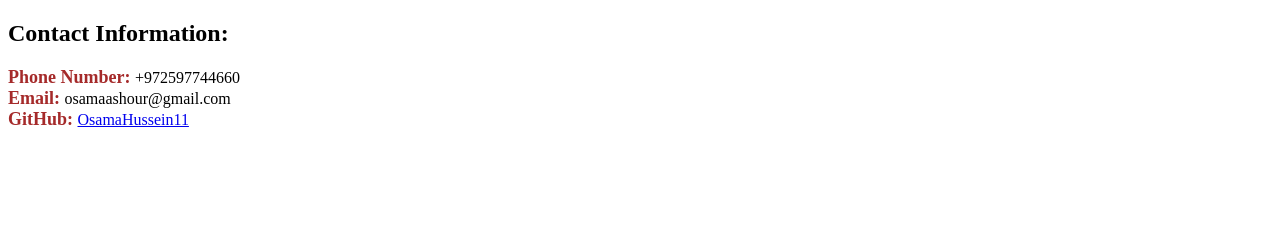
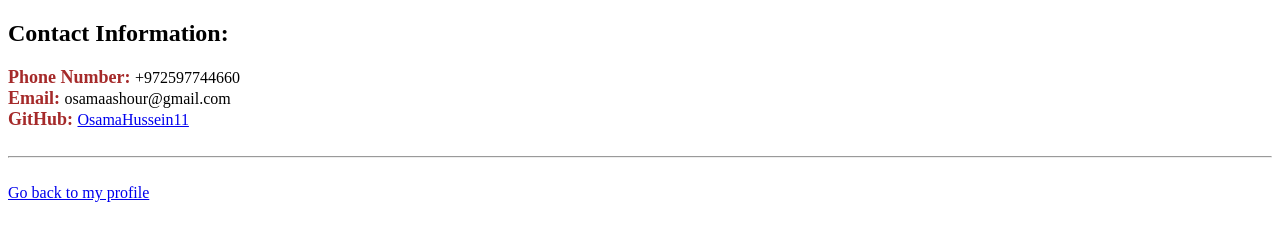
Before and after one commit to OsamaHussein11/frontend_online, a plain HTML site: page Assignment _1/contact.html in a window 1280 px wide. Drawn offline with Linux system fonts and the light colour scheme.

Commit message:
Assignment _1

```diff
--- a/Assignment _1/contact.html
+++ b/Assignment _1/contact.html
@@ -20,5 +20,9 @@
 <span><b>Email: </b></span> osamaashour@gmail.com <br> <!-- There are an Attribute for email address i will use it when we learn ... -->
 <span><b>GitHub: </b></span><a href="https://github.com/OsamaHussein11/frontend_online" target="_blank">OsamaHussein11</a><br>
 
+<br><hr><br>
+
+<a href="index.html">Go back to my profile</a>
+
 </body>
 </html>
```
